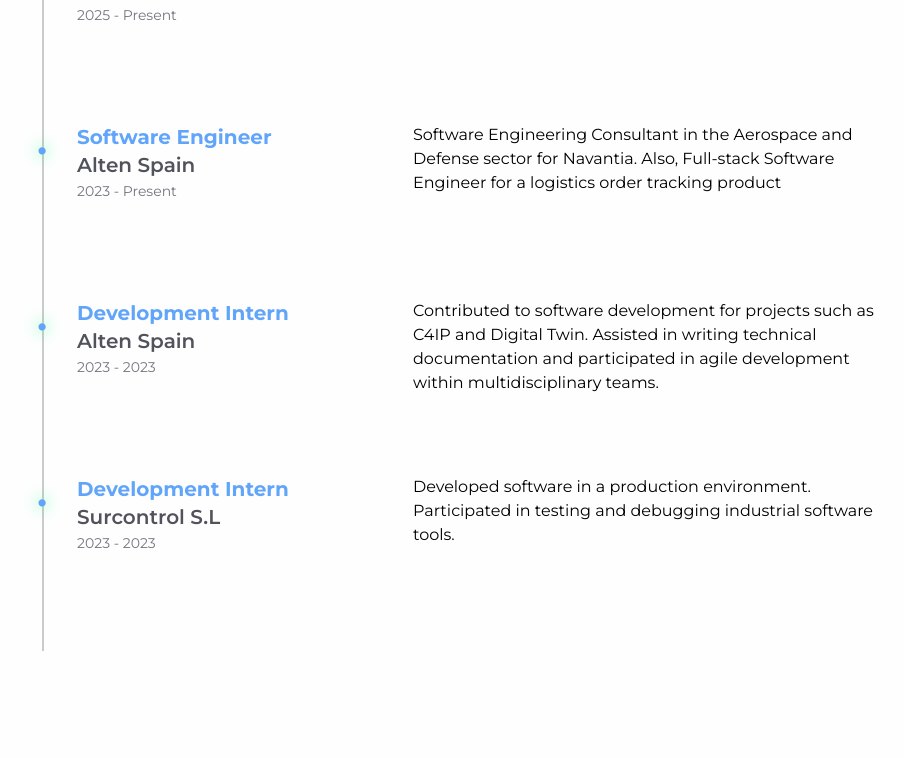
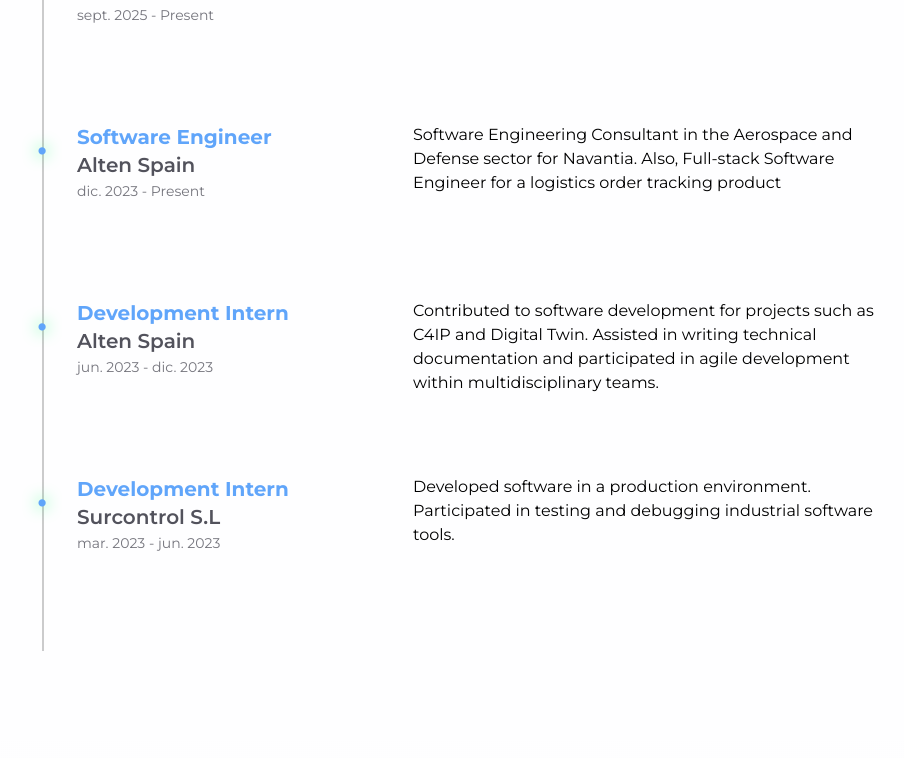
Before and after one commit to alfredoramosgarcia/alfredoramos.pro, an Astro site: page / in a window 1280 px wide. Shown: the part 1593-2351 px from the top of the page, without its empty margins (163-1067 px from the left). Built offline with nearby package versions, Linux system fonts and the light colour scheme; Astro itself is replaced by a stand-in of ours.

Commit message:
CVs Update

```diff
--- a/src/components/portfolio/Experience.astro
+++ b/src/components/portfolio/Experience.astro
@@ -5,28 +5,28 @@ import ExperienceItem from "./ExperienceItem.astro";
 
 const EXPERIENCE = [
     {
-        date: "2025 - Present",
+        date: "sept. 2025 - Present",
         title: "Cybersecurity Intern",
         company: "Alten Spain",
         description:
             "Cybersecurity Intern involved in network analysis and secure software development for Telefonica",
     },
     {
-        date: "2023 - Present",
+        date: "dic. 2023 - Present",
         title: "Software Engineer",
         company: "Alten Spain",
         description:
             "Software Engineering Consultant in the Aerospace and Defense sector for Navantia. Also, Full-stack Software Engineer for a logistics order tracking product",
     },
     {
-        date: "2023 - 2023",
+        date: "jun. 2023 - dic. 2023",
         title: "Development Intern",
         company: "Alten Spain",
         description:
             "Contributed to software development for projects such as C4IP and Digital Twin. Assisted in writing technical documentation and participated in agile development within multidisciplinary teams.",
     },
     {
-        date: "2023 - 2023",
+        date: "mar. 2023 - jun. 2023",
         title: "Development Intern",
         company: "Surcontrol S.L",
         description:
--- a/src/components/portfolio/HeroIndex.astro
+++ b/src/components/portfolio/HeroIndex.astro
@@ -1,8 +1,8 @@
 ---
 import { Icon } from "astro-icon/components";
 import { getCollection } from "astro:content";
-import cvEn from "../files/AlfredoRamosGarcia_English.pdf";
-import cvEs from "../files/AlfredoRamosGarcia_Spanish.pdf";
+import cvEn from "../../files/AlfredoRamosGarcia_English.pdf";
+import cvEs from "../../files/AlfredoRamosGarcia_Spanish.pdf";
 import Hobbies from "../portfolio/Hobbies.astro";
 import Tools from "../portfolio/Tools.astro";
 import Button from "../ui/Button.astro";
```
